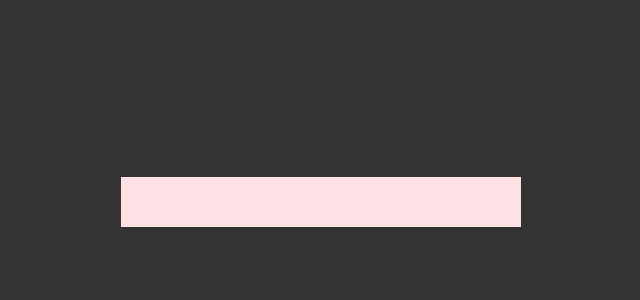
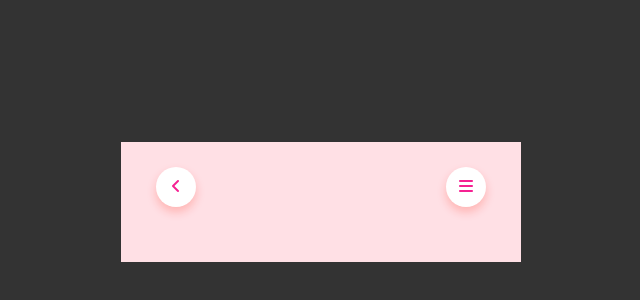
Before and after one commit to javidShabin/Music-player, a plain HTML site: page index.html in a window 1280 px wide. Shown: the part 198-498 px from the top of the page, without its empty margins (319-959 px from the left). Drawn offline with Linux system fonts and the light colour scheme; a web font is replaced by a local one.

Commit message:
add two icons from font awsom icons and add styles for the icons

```diff
--- a/index.html
+++ b/index.html
@@ -4,12 +4,20 @@
     <meta charset="UTF-8">
     <meta name="viewport" content="width=device-width, initial-scale=1.0">
     <title>Music player</title>
+    <link rel="stylesheet" href="https://cdnjs.cloudflare.com/ajax/libs/font-awesome/6.5.2/css/all.min.css"/>
     <link rel="stylesheet" href="./style.css">
 </head>
 <body>
     <div class="container">
         <div class="music-player">
-
+            <nav>
+                <div class="circle">
+                    <i class="fa-solid fa-angle-left"></i>
+                </div>
+                <div class="circle">
+                    <i class="fa-solid fa-bars"></i>
+                </div>
+            </nav>
         </div>
     </div>
 
--- a/style.css
+++ b/style.css
@@ -21,3 +21,17 @@
     padding: 25px 35px;
     text-align: center;
 }
+nav{
+    display: flex;
+    justify-content: space-between;
+    margin-bottom: 30px;
+}
+nav .circle{
+    width: 40px;
+    height: 40px;
+    line-height: 40px;
+    border-radius: 50%;
+    background: #fff;
+    color: #f52192;
+    box-shadow: 0 5px 10px rgba(255, 26, 0, 0.22);
+}
```
